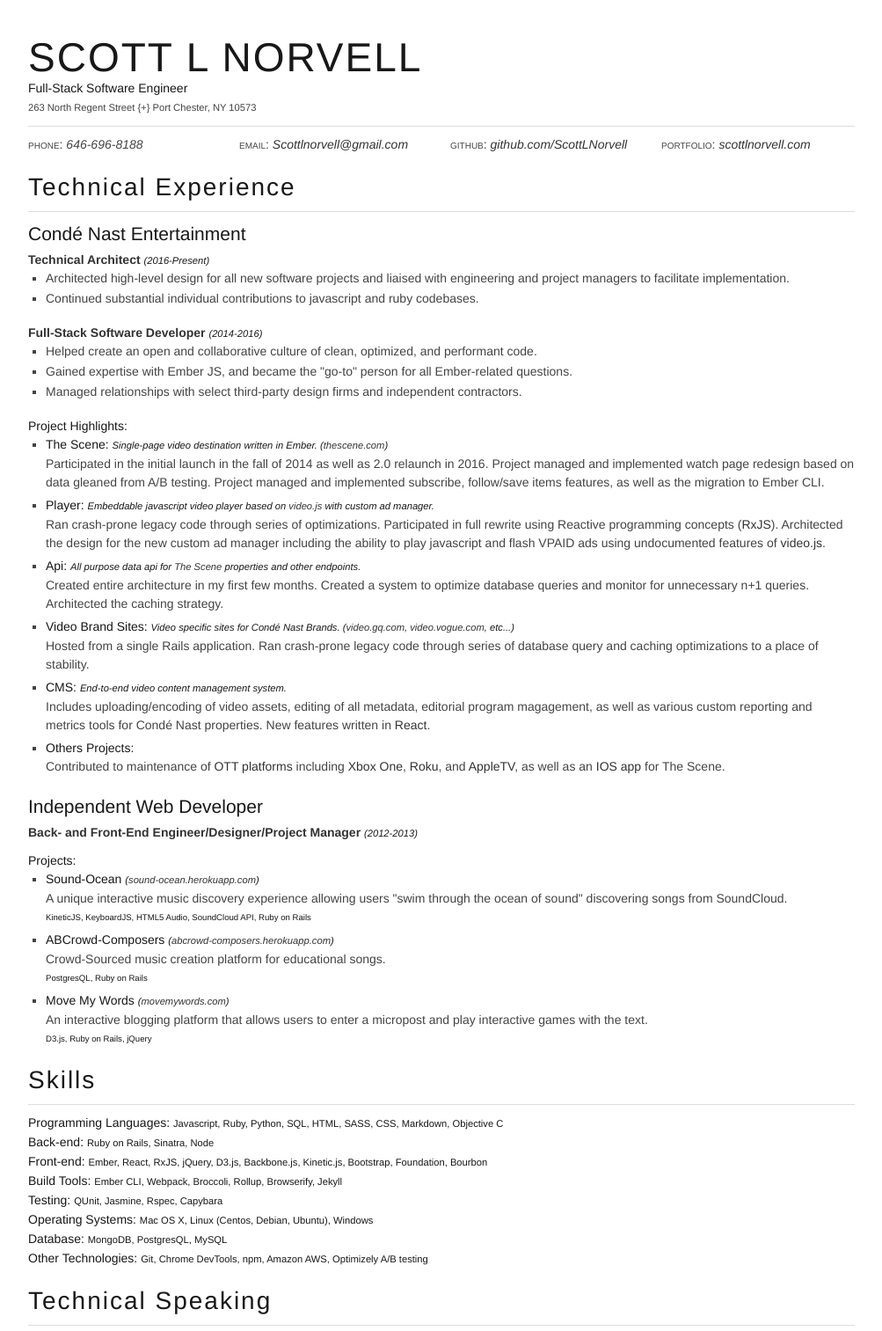
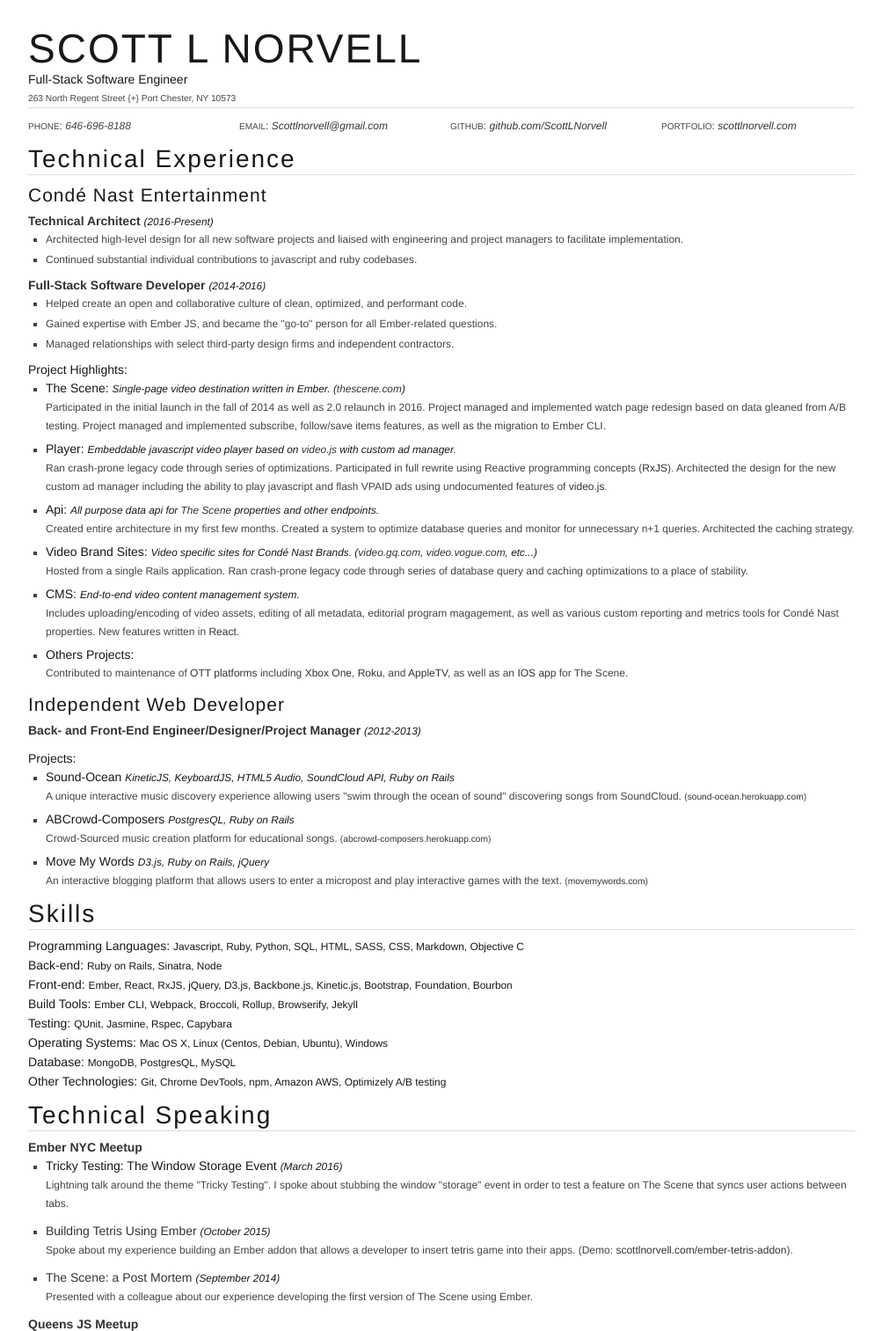
Before and after one commit to ScottLNorvell/resume, a plain HTML site: page index.html in a window 1280 px wide. Shown: the top 1513 px of the page at 88% size, without its empty margins (138-1141 px from the left). Drawn offline with Linux system fonts and the light colour scheme.

Commit message:
Get 'er on 2 pages!

```diff
--- a/index.html
+++ b/index.html
@@ -14,28 +14,26 @@
 </head>
 <body>
 	<div class="container">
-		<div class="sixteen columns">
+		<div class="sixteen columns heading">
 			<h1 class="remove-bottom name">Scott L Norvell</h1>
 			<h6 class="tag">Full-Stack Software Engineer</h6>
 			<small>263 North Regent Street {+} Port Chester, NY 10573</small>
-			<hr class="half-bottom" />
 		</div>
 		<div class="four columns">
-			<p><span class="label">PHONE</span>: <em>646-696-8188</em></p>
+			<p class="half-bottom"><span class="label">PHONE</span>: <em>646-696-8188</em></p>
 		</div>
 		<div class="four columns">
-			<p><span class="label">EMAIL</span>: <em><a href="mailto:scottlnorvell@gmail.com">Scottlnorvell@gmail.com</a></em></p>
+			<p class="half-bottom"><span class="label">EMAIL</span>: <em><a href="mailto:scottlnorvell@gmail.com">Scottlnorvell@gmail.com</a></em></p>
 		</div>
 		<div class="four columns">
-			<p><span class="label">GITHUB</span>: <em><a href="https://github.com/ScottLNorvell" target="_blank">github.com/ScottLNorvell</a></em></p>
+			<p class="half-bottom"><span class="label">GITHUB</span>: <em><a href="https://github.com/ScottLNorvell" target="_blank">github.com/ScottLNorvell</a></em></p>
 		</div>
 		<div class="four columns">
-			<p><span class="label">PORTFOLIO</span>: <em><a href="http://scottlnorvell.com/" target="_blank">scottlnorvell.com</a></em></p>
+			<p class="half-bottom"><span class="label">PORTFOLIO</span>: <em><a href="http://scottlnorvell.com/" target="_blank">scottlnorvell.com</a></em></p>
 		</div>
 		<div class="sixteen columns">
 			<!-- ******** Technical Experience ******** -->
-			<h3>Technical Experience</h3>
-			<hr class="half-bottom">
+			<h3 class="header">Technical Experience</h3>
 			<h4>Condé Nast Entertainment</h4>
 			<div class="job-details">
 
@@ -86,27 +84,25 @@
 				<ul class="square">
 					<!-- ******** Sound-Ocean ******** -->
 					<li class="quarter-bottom">
-						<h6>Sound-Ocean <small class="date">(<a href="http://sound-ocean.herokuapp.com" target="_blank">sound-ocean.herokuapp.com</a>)</small></h6>
-						<p class="remove-bottom">A unique interactive music discovery experience allowing users "swim through the ocean of sound" discovering songs from SoundCloud.</p>
-						<h6 class="tech"><small class="skills">KineticJS, KeyboardJS, HTML5 Audio, SoundCloud API, Ruby on Rails</small></h6>
+						<h6>Sound-Ocean <small class="date">KineticJS, KeyboardJS, HTML5 Audio, SoundCloud API, Ruby on Rails</small></h6>
+						<p class="remove-bottom">A unique interactive music discovery experience allowing users "swim through the ocean of sound" discovering songs from SoundCloud. <small>(<a href="http://sound-ocean.herokuapp.com" target="_blank">sound-ocean.herokuapp.com</a>)</small></p>
 					</li>
 					<!-- ******** ABCRowd-Composers ******** -->
 					<li class="quarter-bottom">
-						<h6>ABCrowd-Composers <small class="date">(<a href="http://abcrowd-composers.herokuapp.com" target="_blank">abcrowd-composers.herokuapp.com</a>)</small></h6>
-						<p class="remove-bottom">Crowd-Sourced music creation platform for educational songs.</p>
-						<h6 class="tech"><small class="skills">PostgresQL, Ruby on Rails</small></h6>
+						<h6>ABCrowd-Composers <small class="date">PostgresQL, Ruby on Rails</small></h6>
+						<p class="remove-bottom">Crowd-Sourced music creation platform for educational songs. <small>(<a href="http://abcrowd-composers.herokuapp.com" target="_blank">abcrowd-composers.herokuapp.com</a>)</small></p>
+						<!-- <h6 class="tech"><small class="skills">PostgresQL, Ruby on Rails</small></h6> -->
 					</li>
 					<!-- ******** MoveMyWords ******** -->
 					<li class="quarter-bottom">
-						<h6>Move My Words <small class="date">(<a href="http://movemywords.com" target="_blank" >movemywords.com</a>)</small></h6>
-						<p class="remove-bottom">An interactive blogging platform that allows users to enter a micropost and play interactive games with the text.</p>
-						<h6 class="tech"><small class="skills">D3.js, Ruby on Rails, jQuery</small></h6>
+						<h6>Move My Words <small class="date">D3.js, Ruby on Rails, jQuery</small></h6>
+						<p class="remove-bottom">An interactive blogging platform that allows users to enter a micropost and play interactive games with the text. <small>(<a href="http://movemywords.com" target="_blank" >movemywords.com</a>)</small></p>
+						<!-- <h6 class="tech"><small class="skills">D3.js, Ruby on Rails, jQuery</small></h6> -->
 					</li>
 				</ul>
 			</div>
 			<!-- ******** Skills ******** -->
 			<h3>Skills</h3>
-			<hr class="half-bottom">
 			<ul >
 				<li class="remove-bottom">
 					<h6><span class="pl">Programming Languages:</span> <small class="skills">Javascript, Ruby, Python, SQL, HTML, SASS, CSS, Markdown, Objective C</small></h6>
@@ -138,7 +134,6 @@
 		<div class="sixteen columns">
 			<!-- ******** Technical Speaking ******** -->
 			<h3>Technical Speaking</h3>
-			<hr class="half-bottom">
 
 			<h6 class="remove-bottom"><strong>Ember NYC Meetup</strong></h6>
 			<ul class="square">
@@ -171,7 +166,6 @@
 		<div class="sixteen columns">
 			<!-- ******** Education ******** -->
 			<h3>Education</h3>
-			<hr class="half-bottom">
 			<ul>
 				<li class="quarter-bottom">
 					<h5 class="school">General Assemb.ly <small class="date">(2013)</small></h5>
@@ -192,7 +186,6 @@
 		<div class="sixteen columns">
 			<!-- ******** Other Experience ******** -->
 			<h3>Other Experience</h3>
-			<hr class="half-bottom">
 			<h4>Wizard Studios, New York, NY </h4>
 			<h6 class="quarter-bottom">Operations Manager and Project Director 2006-2012</h6>
 			<p>Responsible for day-to-day operations of a high-volume event production company including hiring and management of freelance staff.</p>
@@ -202,9 +195,9 @@
 			<p>Responsible for all aspects of producing this independent project. Successfully coordinated a sold-out production run of six performances.</p>
 			<!-- ******** Interests ******** -->
 			<h3>Interests</h3>
-			<hr class="half-bottom">
 			<p class="square">
-				{+} Innovative amateur chef and grill master {+}
+				{+} Voiceover Artist {+}
+				Innovative amateur chef and grill master {+}
 				Composer and musician {+}
 				Maintain and operate amateur music studio out of my home {+}
 				Collector of unique musical instruments {+}
--- a/stylesheets/base.css
+++ b/stylesheets/base.css
@@ -55,7 +55,7 @@
 	}
 	body {
 		background: #fff;
-		font: 1.4rem/2.1rem Helvetica, Arial, sans-serif;
+		font: 1.2rem/2.1rem Helvetica, Arial, sans-serif;
 		color: #444;
 		-webkit-font-smoothing: antialiased; /* Fix for webkit rendering */
 		-webkit-text-size-adjust: 100%;
@@ -82,7 +82,7 @@
 
 	em { font-style: italic; }
 	strong { font-weight: bold; color: #333; }
-	small { font-size: 80%; }
+	small { font-size: 85%; }
 
 /*	Blockquotes  */
 	blockquote { margin: 0 0 20px; padding: 9px 20px 0 19px; border-left: 1px solid #ddd; }
--- a/stylesheets/layout.css
+++ b/stylesheets/layout.css
@@ -30,15 +30,29 @@
 }
 
 h1.name {
-	margin-top: 40px;
+	margin-top: 30px;
 }
 
 h3 {
 	letter-spacing: 2px;
+	border-bottom: 1px solid #ddd;
+}
+
+h4 {
+	letter-spacing: 1px;
+}
+
+.heading {
+	border-bottom: 1px solid #ddd;
+	margin-bottom: 10px;
 }
 
 .pl {
 	border-bottom: 0px;
+}
+
+ul {
+	margin-bottom: 10px;
 }
 
 .skills, .description, .date, .mark, .tag{
```
